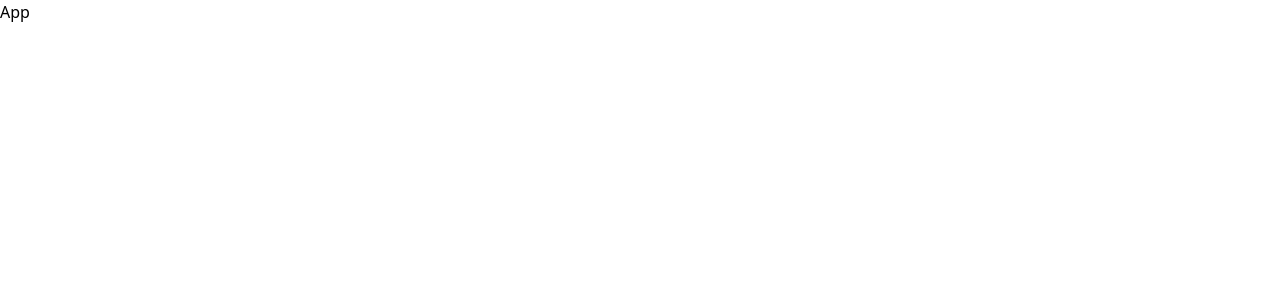
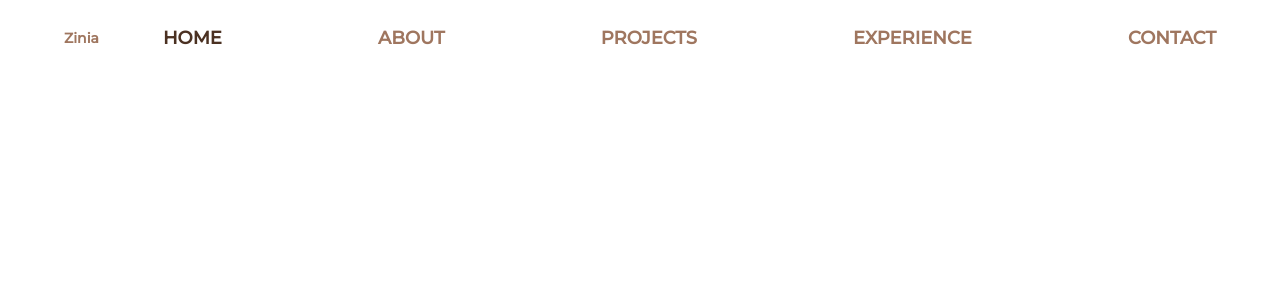
Before and after one commit to zmcrtrinidad/portfolio-v3, a React (Vite) app: page / in a window 1280 px wide. Shown: the top 300 px of the page. Built offline with nearby package versions, Linux system fonts and the light colour scheme.

Commit message:
feature: navbar

```diff
--- a/src/App.tsx
+++ b/src/App.tsx
@@ -1,11 +1,31 @@
+import Navbar from "@/templates/navbar";
+import { useEffect, useState } from "react";
+import { SelectedPage } from "@/shared/types";
 
 
 
 function App() {
+  const [selectedPage, setSelectedPage] = useState<SelectedPage>(SelectedPage.HOME);
+  const [isTopOfPage, setIsTopOfPage] = useState<boolean>(true);
+  useEffect(() => {
+    const handleScroll = () => {
+      if (window.scrollY === 0) {
+        setIsTopOfPage(true);
+        setSelectedPage(SelectedPage.HOME);
+      } else {
+        setIsTopOfPage(false);
+      }
+    }
+    window.addEventListener('scroll', handleScroll);
+    return () => window.removeEventListener('scroll', handleScroll);
+  }, [])
 
   return (
-    <div className="app">
-      App
+    <div className="app ">
+      <Navbar
+      isTopOfPage={isTopOfPage}
+      selectedPage={selectedPage}
+      setSelectedPage={setSelectedPage}/>
     </div>
   )
 }
--- /dev/null
+++ b/src/hooks/useMediaQuery.ts
@@ -0,0 +1,19 @@
+import { useState, useEffect } from "react";
+
+const useMediaQuery = (query: string) => {
+  const [matches, setMatches] = useState(false);
+
+  useEffect(() => {
+    const media = window.matchMedia(query);
+    if (media.matches !== matches) {
+      setMatches(media.matches);
+    }
+    const listener = () => setMatches(media.matches);
+    window.addEventListener("resize", listener);
+    return () => window.removeEventListener("resize", listener);
+  }, [matches, query]);
+
+  return matches;
+};
+
+export default useMediaQuery;
--- a/src/index.css
+++ b/src/index.css
@@ -1,4 +1,15 @@
-@import url('https://fonts.googleapis.com/css2?family=Krona+One&display=swap');
+@import url('https://fonts.googleapis.com/css2?family=Krona+One&family=Montserrat:wght@500&display=swap');
+
 @tailwind base;
 @tailwind components;
 @tailwind utilities;
+
+html,
+body,
+#root
+.app{
+  height: 100%;
+  width: 100%;
+  font-family:"Montserrat", sans-serif;
+  @apply text-brown-20;
+}
--- /dev/null
+++ b/src/shared/types.ts
@@ -0,0 +1,6 @@
+export enum SelectedPage {
+    HOME = 'home',
+    ABOUT = 'about',
+    PROJECTS = 'projects',
+    CONTACT = 'contact'
+  }
--- /dev/null
+++ b/src/templates/navbar/Link.tsx
@@ -0,0 +1,26 @@
+import { SelectedPage } from "@/shared/types";
+import AnchorLink from "react-anchor-link-smooth-scroll";
+
+
+
+type Props = {
+    page: string;
+    selectedPage: SelectedPage;
+    setSelectedPage: (page: SelectedPage) => void;
+}
+
+const Link = ({ page,selectedPage, setSelectedPage }: Props) => {
+    const lowerCasePage = page.toLowerCase().replace(/ /g, '') as SelectedPage;
+    return (
+        <AnchorLink
+        className={`${selectedPage === lowerCasePage ? "text-brown-100" : ""}
+            transition duration-500 hover:text-brown-50  text-lg font-bold
+        `}
+        href={`#${lowerCasePage}`}
+        onClick={()=> setSelectedPage(lowerCasePage)} >
+            {page}
+
+        </AnchorLink>
+    )
+}
+export default Link;
--- /dev/null
+++ b/src/templates/navbar/index.tsx
@@ -0,0 +1,65 @@
+import { useState } from 'react';
+import { Bars3BottomRightIcon, XMarkIcon } from '@heroicons/react/24/solid'
+import Link from './Link';
+import { SelectedPage } from '@/shared/types';
+import useMediaQuery from '@/hooks/useMediaQuery';
+
+
+type Props = {
+    isTopOfPage: boolean;
+    selectedPage: SelectedPage;
+    setSelectedPage: (page: SelectedPage) => void;
+}
+
+const Navbar = ({ isTopOfPage,selectedPage, setSelectedPage }: Props) => {
+    const flexBetween = 'flex items-center justify-between';
+    const [isMenuToggled, setMenuToggled] = useState<boolean>(false);
+    const isAboveMediumScreens = useMediaQuery("(min-width: 1060px)");
+    const navbarBackground = isTopOfPage ? 'bg-transparent' : 'bg-brown-50 drop-shadow-xl';
+    return (
+        <nav>
+            <div className={`${flexBetween}  py-6 fixed top-0 z-30 w-full`}>
+                <div className={`mx-16 w-full`}>
+                    <div className={`${flexBetween} text-sm font-bold `}>
+                        <p className='mr-16'>Zinia</p>
+
+                        {isAboveMediumScreens ?
+                            (<div className={`${navbarBackground} ${flexBetween} gap-8  w-full `}>
+                                <Link page='HOME' selectedPage={selectedPage} setSelectedPage={setSelectedPage} />
+                                <Link page='ABOUT' selectedPage={selectedPage} setSelectedPage={setSelectedPage} />
+                                <Link page='PROJECTS' selectedPage={selectedPage} setSelectedPage={setSelectedPage} />
+                                <Link page='EXPERIENCE' selectedPage={selectedPage} setSelectedPage={setSelectedPage} />
+                                <Link page='CONTACT' selectedPage={selectedPage} setSelectedPage={setSelectedPage} />
+                            </div>) : (
+                                <button
+                                    className='rounded-full bg-brown-20 p-2'
+                                    onClick={() => setMenuToggled(!isMenuToggled)}>
+                                    <Bars3BottomRightIcon className='h-6 w-6 text-white' />
+
+                                </button>
+                            )
+                        }
+                    </div>
+                </div>
+            </div>
+            {/* mobile Menu */}
+            {!isAboveMediumScreens && isMenuToggled && (
+                <div className='fixed right-0 bottom-0 z-40 h-full w-[300px] bg-brown-50 drop-shadow-xl'>
+                    <div className='flex justify-end p-10'>
+                        <button onClick={() => setMenuToggled(!isMenuToggled)}>
+                            <XMarkIcon className='h-6 w-6 text-gray-400' />
+                        </button>
+                    </div>
+                    <div className="ml-[30%] flex flex-col gap-10 text-2xl ">
+                        <Link page='HOME' selectedPage={selectedPage} setSelectedPage={setSelectedPage} />
+                        <Link page='ABOUT' selectedPage={selectedPage} setSelectedPage={setSelectedPage} />
+                        <Link page='PROJECTS' selectedPage={selectedPage} setSelectedPage={setSelectedPage} />
+                        <Link page='EXPERIENCE' selectedPage={selectedPage} setSelectedPage={setSelectedPage} />
+                        <Link page='CONTACT' selectedPage={selectedPage} setSelectedPage={setSelectedPage} />
+                    </div>
+                </div>
+            )}
+        </nav>
+    )
+};
+export default Navbar;
```
